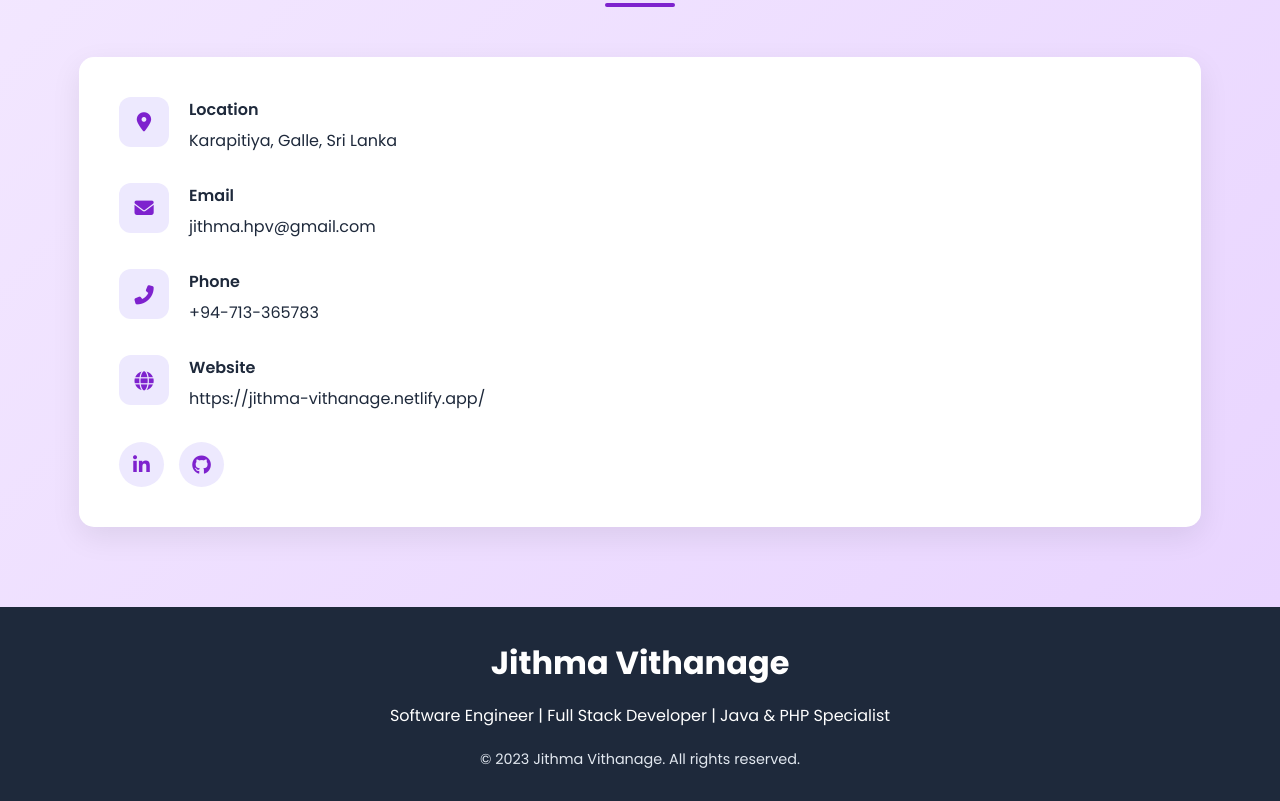
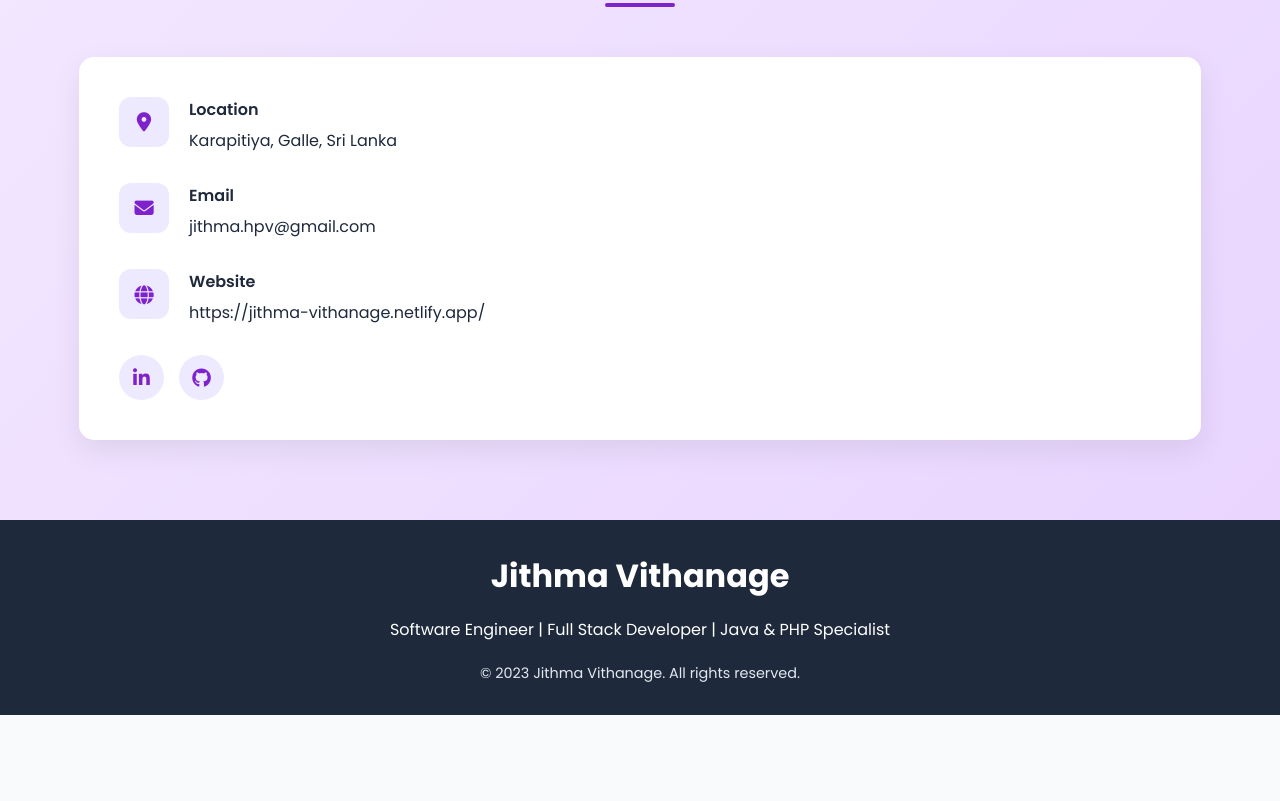
Before and after one commit to jithmapv/Portfolio, a website: page index.html in a window 1280 px wide. Shown: the part 6732-7533 px from the top of the page. After the commit the page ends 7447 px from the top, so only its background shows below. Drawn offline with Linux system fonts and the light colour scheme.

Commit message:
feat: remove phone contact item for streamlined contact section

```diff
--- a/index.html
+++ b/index.html
@@ -1222,15 +1222,7 @@
                         </div>
                     </div>
 
-                    <div class="contact-item">
-                        <div class="contact-icon">
-                            <i class="fas fa-phone-alt"></i>
-                        </div>
-                        <div class="contact-details">
-                            <h4>Phone</h4>
-                            <p>+94-713-365783</p>
-                        </div>
-                    </div>
+
 
                     <div class="contact-item">
                         <div class="contact-icon">
```
